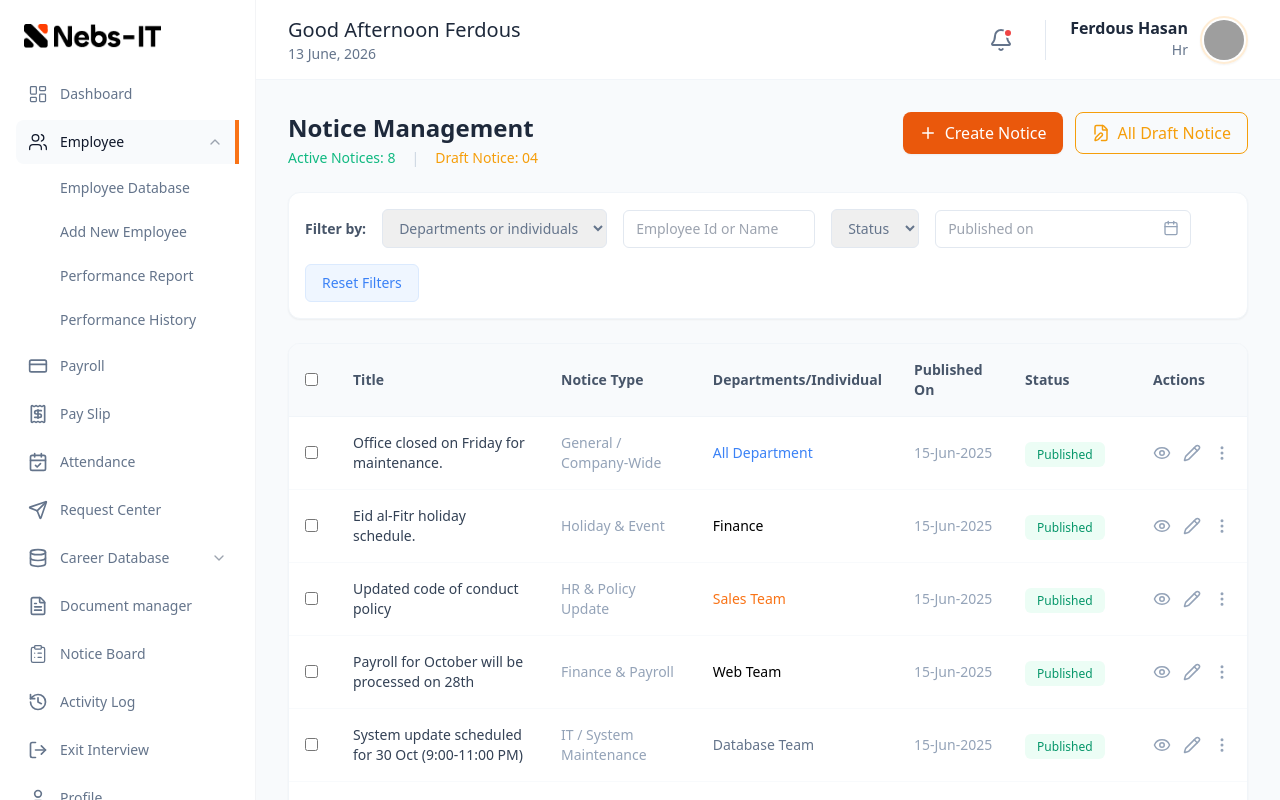
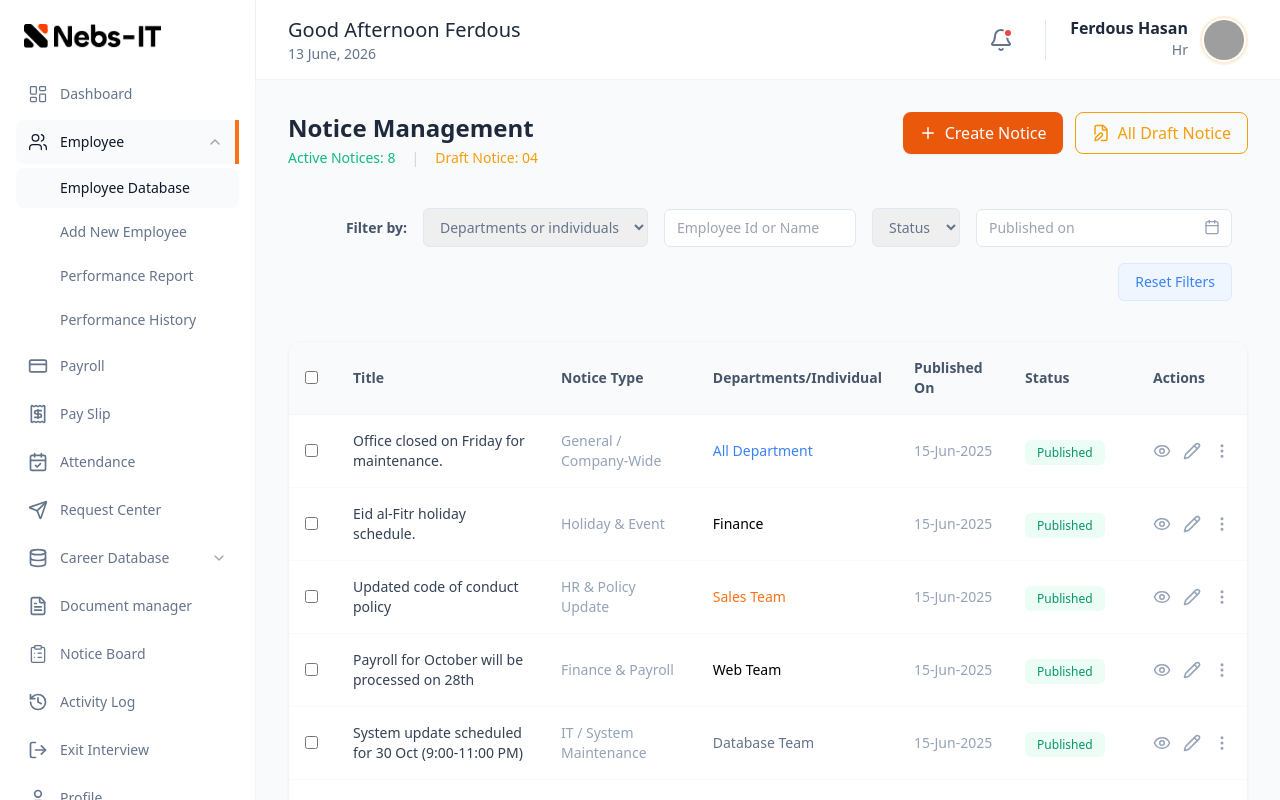
Before and after one commit to ferdoushasanpr/nebsit-dashboard, a React (Vite) app: page /employees in a window 1280 px wide. Shown: the top 800 px of the page. Built offline with nearby package versions, Linux system fonts and the light colour scheme; grey boxes are pictures that could not be loaded.

Commit message:
fix: Sidebar and Navbar Scrolling

```diff
--- a/src/components/Employee.tsx
+++ b/src/components/Employee.tsx
@@ -112,7 +112,7 @@
       </div>
 
       {/* Filter Bar */}
-      <div className="bg-white p-4 rounded-xl shadow-sm border border-slate-100 mb-6 flex flex-wrap items-center gap-4">
+      <div className="p-4 rounded-xl mb-6 flex flex-wrap items-center gap-4 justify-end">
         <span className="text-sm font-semibold text-slate-600">Filter by:</span>
         <select className="border border-slate-200 rounded-md px-3 py-2 text-sm text-slate-500 outline-none focus:ring-2 focus:ring-orange-500">
           <option>Departments or individuals</option>
--- a/src/components/MainComponent.tsx
+++ b/src/components/MainComponent.tsx
@@ -8,20 +8,14 @@
 
 export default function MainComponent({ children }: MainComponentProps) {
   return (
-    <div className="h-screen flex flex-col">
-      <div className="flex flex-1">
-        {/* Sidebar */}
-        <Sidebar />
-
-        <main className="flex-1 bg-gray-100 overflow-y-auto">
-          {/* Navbar */}
-          <Navbar />
-          {/* Dashboard Content */}
-          <div className="p-8 bg-slate-50 min-h-screen font-sans">
-            {children}
-          </div>
-        </main>
-      </div>
+    <div className="h-screen flex overflow-hidden">
+      <Sidebar />
+      <main className="flex-1 flex flex-col bg-gray-100 h-screen">
+        <Navbar />
+        <div className="p-8 bg-slate-50 font-sans flex-1 overflow-y-auto">
+          {children}
+        </div>
+      </main>
     </div>
   );
 }
--- a/src/components/Sidebar.tsx
+++ b/src/components/Sidebar.tsx
@@ -24,9 +24,8 @@
     icon: Users,
     path: "/employees",
     hasDropdown: true,
-    // Added sub-items from the design
     subItems: [
-      { name: "Employee Database", path: "/employees/database" },
+      { name: "Employee Database", path: "/employees" },
       { name: "Add New Employee", path: "/employees/add" },
       { name: "Performance Report", path: "/employees/performance-report" },
       { name: "Performance History", path: "/employees/performance-history" },
```
